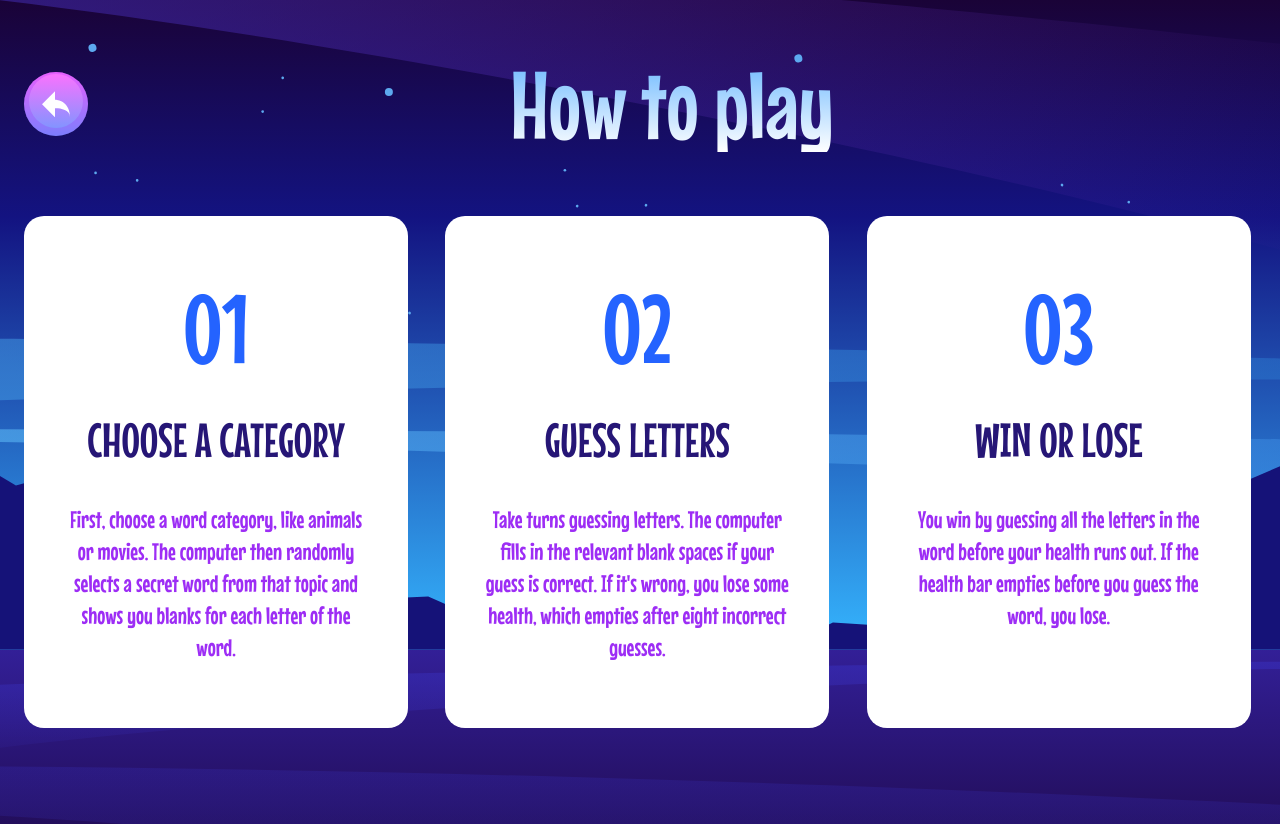
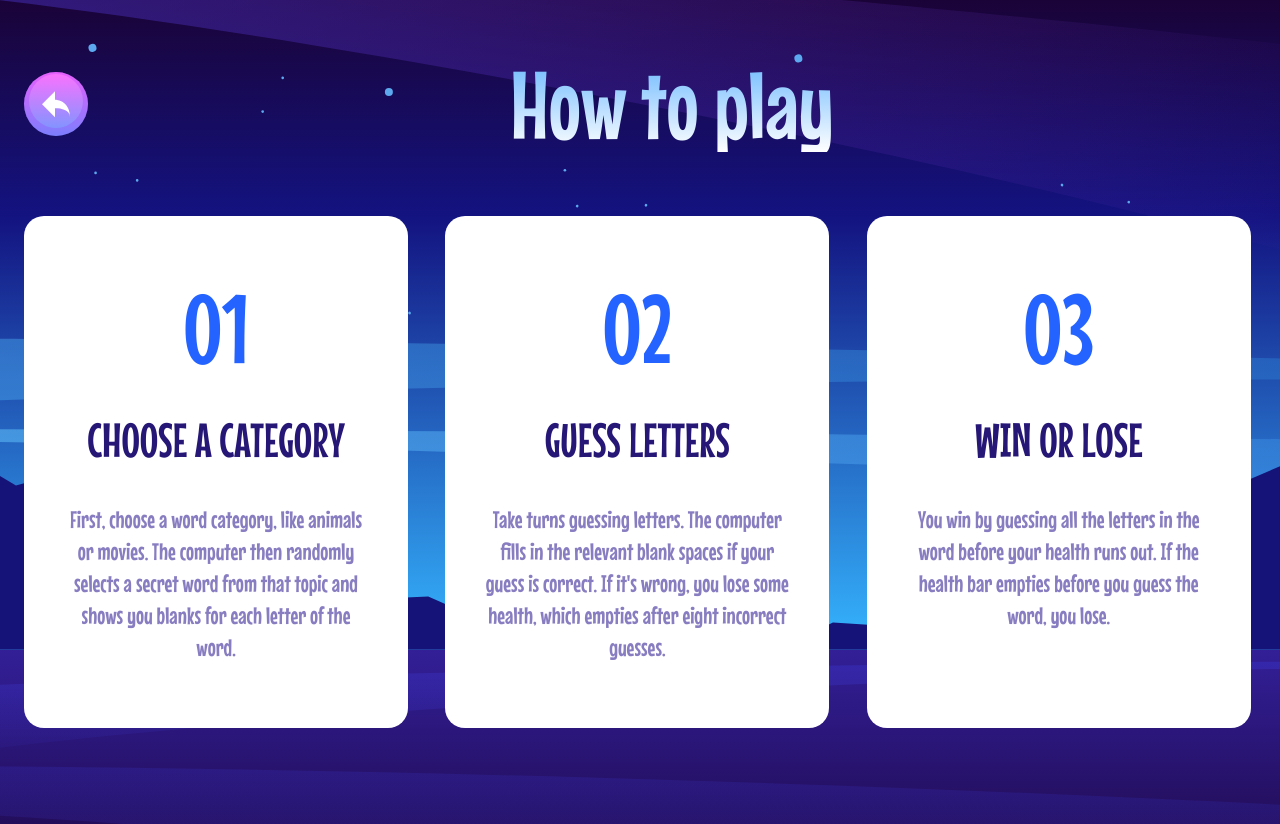
Before and after one commit to LeeConnelly12/hangman-game, a Vue app: page /how-to-play in a window 1280 px wide. Built offline with nearby package versions, Linux system fonts and the light colour scheme.

Commit message:
Use correct text color

```diff
--- a/src/components/pages/HowToPlay.vue
+++ b/src/components/pages/HowToPlay.vue
@@ -47,7 +47,7 @@ const steps = [
           {{ step.title }}
         </h2>
         <p
-          class="col-span-full text-purple md:col-start-2 md:text-xl xl:mt-10 xl:text-2xl"
+          class="col-span-full text-[#887DC0] md:col-start-2 md:text-xl xl:mt-10 xl:text-2xl"
         >
           {{ step.text }}
         </p>
```
